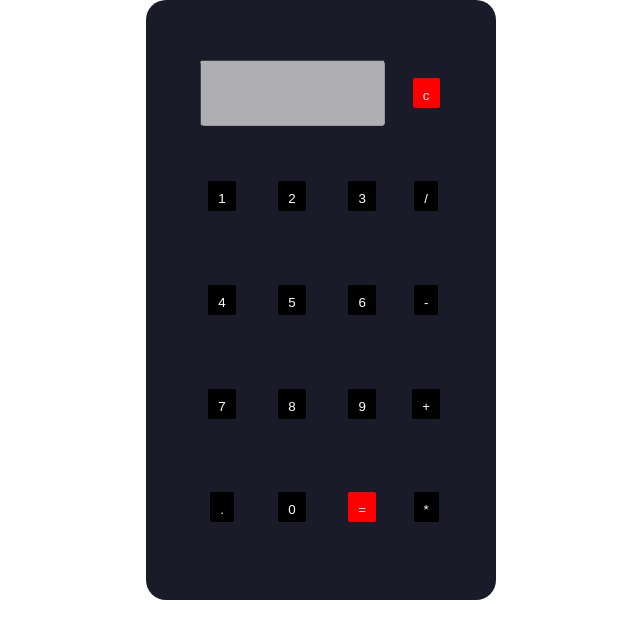
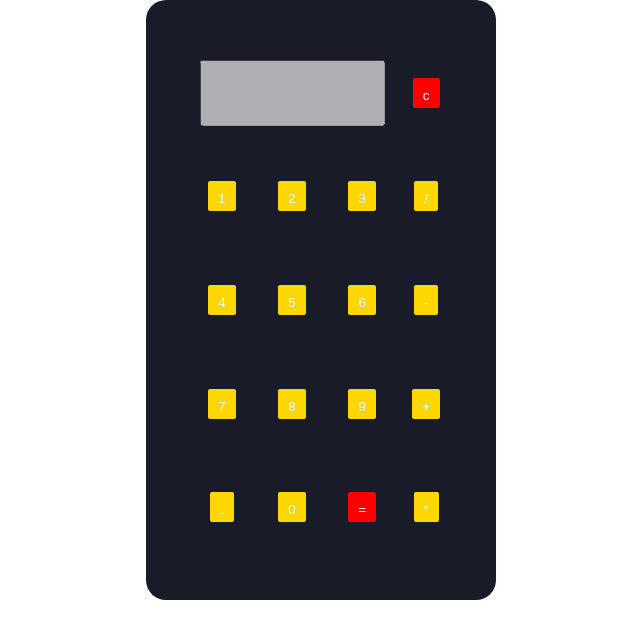
Before and after one commit to Paulhakeem/calculator, a plain HTML site: page index.html in a window 1280 px wide. Shown: the whole page, without its empty margins (319-959 px from the left). Drawn offline with Linux system fonts and the light colour scheme.

Commit message:
Update style.css

```diff
--- a/style.css
+++ b/style.css
@@ -33,7 +33,7 @@ body{
     background-color: red;
 }
 input[type="button"]{
-    background-color: #000;
+    background-color: gold;
     color: #fff;
     border: none;
     border-radius: 2px;
```
